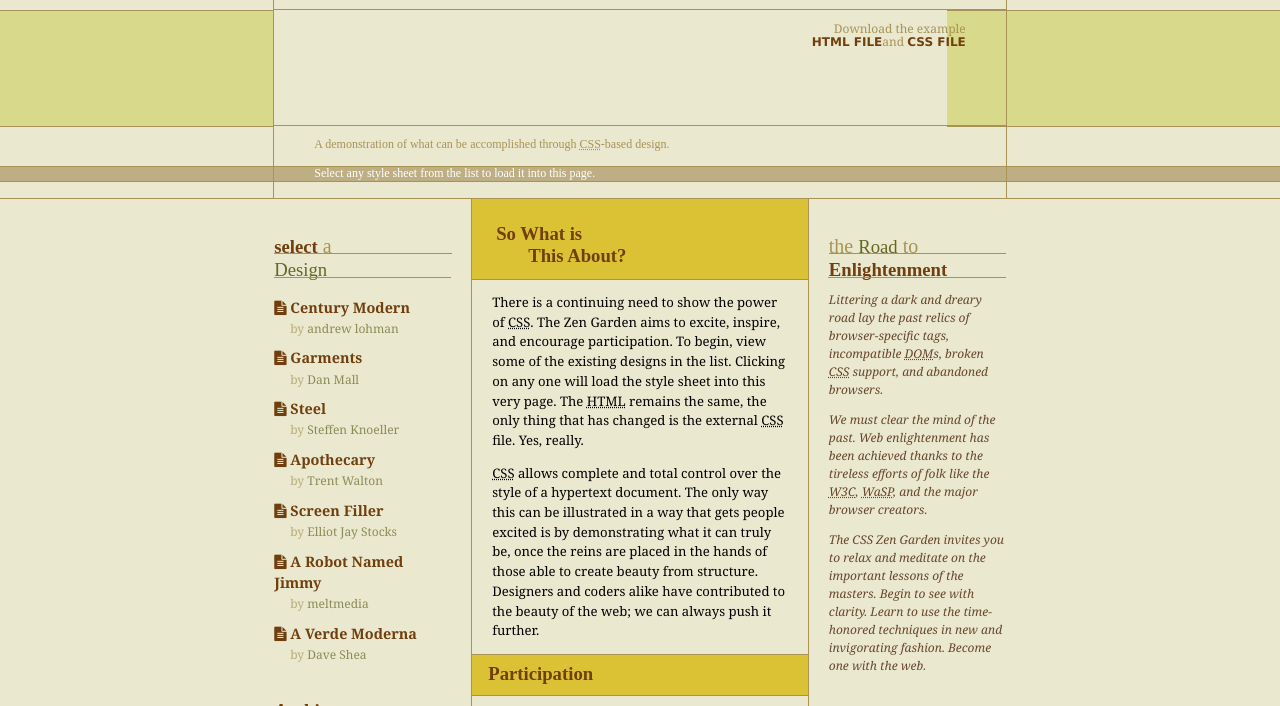
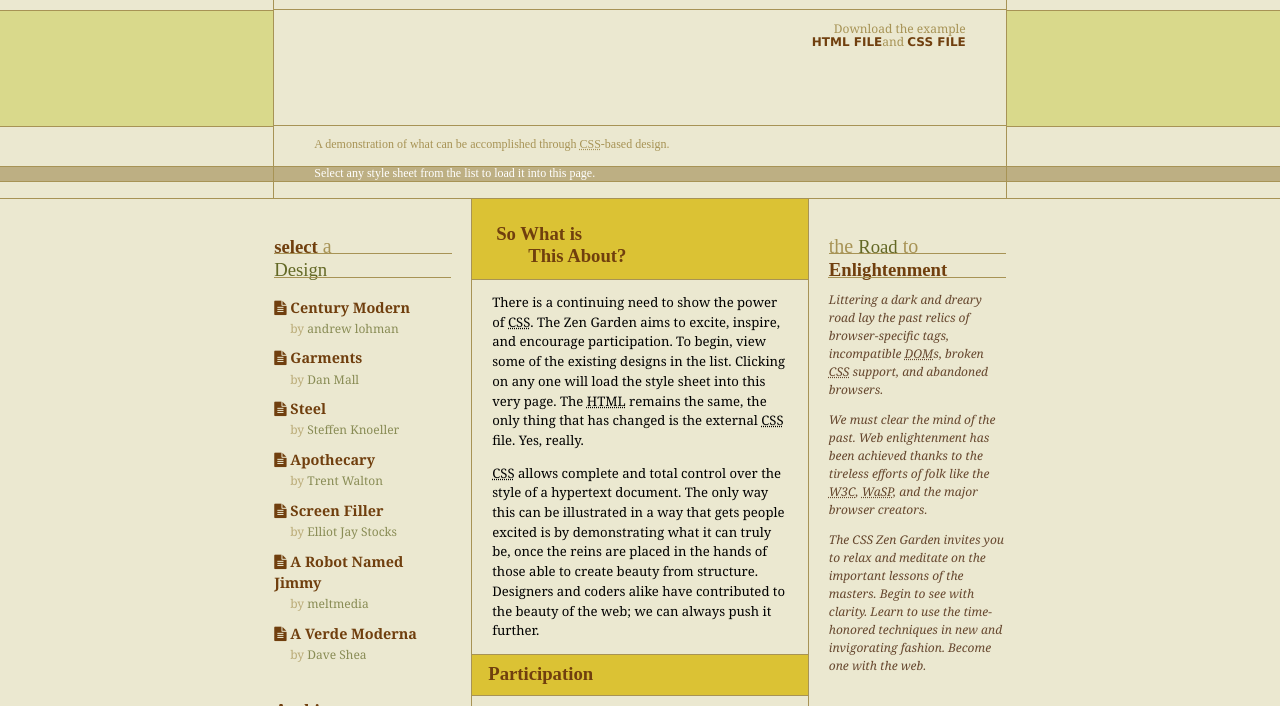
Before and after one commit to huanranc/css-project2, a website: page project/index.html in a window 1280 px wide. Shown: the part 52-758 px from the top of the page. Drawn offline with Linux system fonts and the light colour scheme.

Commit message:
Pseudoelement style

```diff
--- a/project/sass/csszengarden.scss
+++ b/project/sass/csszengarden.scss
@@ -121,7 +121,7 @@ body::after {
 	content: "";
 	position: absolute;
 	right: -42%;
-	width: 50%;
+	width: 42%;
 	height: 7.1875rem;
 	background: #d9d98b;
 	border-top: 1px solid $border-color;
```
Also changed, not shown: project/css/style.css.
